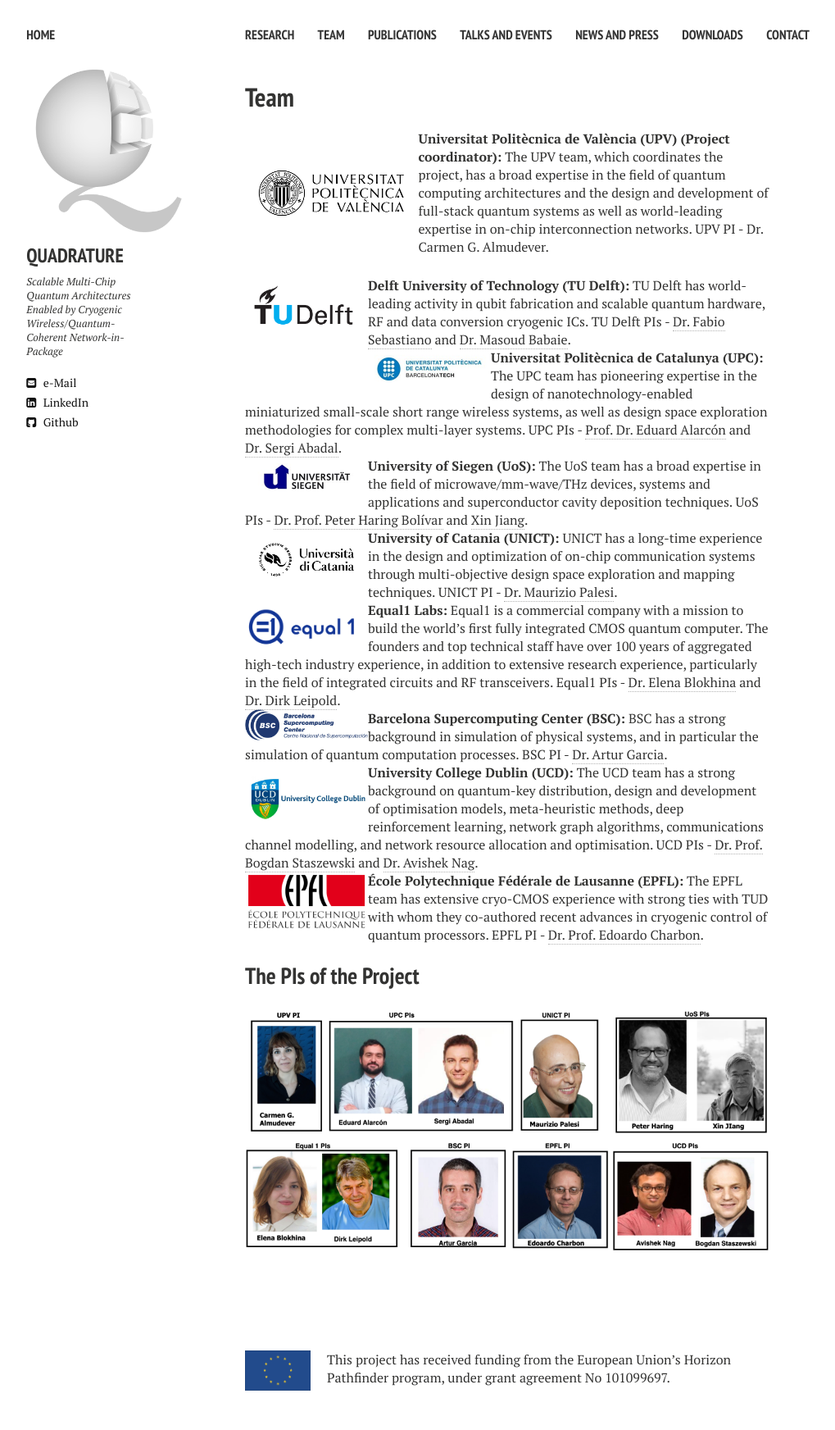
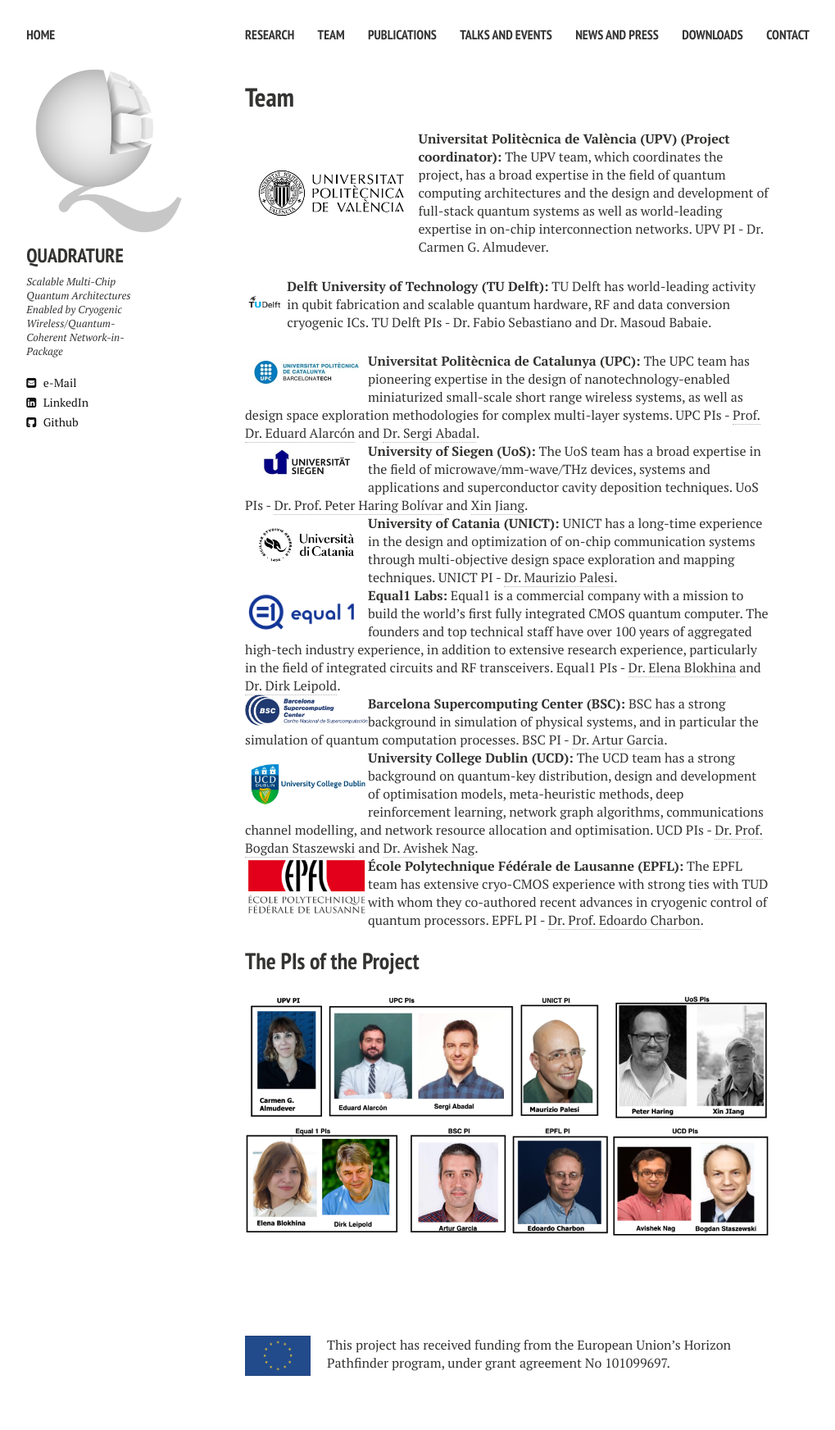
Before and after one commit to biddu/biddu.github.io, a Jekyll site: the page built from team.md, in a window 1280 px wide. Shown: the whole page at 82% size, without its empty margins (21-1040 px from the left). Built offline with Jekyll 4.4.1, drawn with Linux system fonts in a browser that asks for light colours; nearby versions of some CDN libraries.

Commit message:
Update team.md

```diff
--- a/team.md
+++ b/team.md
@@ -14,7 +14,7 @@ comments: false
 | <img style="float:left; width: 150 px" src="/images/UPV.jpg"> | **Universitat Politècnica de València (UPV) (Project coordinator):** The UPV team, which coordinates the project, has a broad expertise in the field of quantum computing architectures and the design and development of full-stack quantum systems as well as world-leading expertise in on-chip interconnection networks. UPV PI - [Dr. Carmen G. Almudever](https://www.linkedin.com/in/carmengalmudever/). |
 
 
-<img align="left" width="150" height="50" src="/images/TUD.png"> **Delft University of Technology (TU Delft):** TU Delft has world-leading activity in qubit fabrication and scalable quantum hardware, RF and data conversion cryogenic ICs. TU Delft PIs - [Dr. Fabio Sebastiano](http://www.fabiosebastiano.org/wp/) and [Dr. Masoud Babaie](https://elca.tudelft.nl/People/bio.php?id=277).
+|<img align="left" width="150 px" src="/images/TUD.png">  | **Delft University of Technology (TU Delft):** TU Delft has world-leading activity in qubit fabrication and scalable quantum hardware, RF and data conversion cryogenic ICs. TU Delft PIs - [Dr. Fabio Sebastiano](http://www.fabiosebastiano.org/wp/) and [Dr. Masoud Babaie](https://elca.tudelft.nl/People/bio.php?id=277). |
 
 
 <img align="left" width="150" height="50" src="/images/upc.jpg"> **Universitat Politècnica de Catalunya (UPC):** The UPC team has pioneering expertise in the design of nanotechnology-enabled miniaturized small-scale short range wireless systems, as well as design space exploration methodologies for complex multi-layer systems. UPC PIs - [Prof. Dr. Eduard Alarcón](https://eel.upc.edu/ca/personal/pagines-personals/Eduard_Alarcon/Eduard_Alarcon) and [Dr. Sergi Abadal](https://sergiabadal.com/).
```
